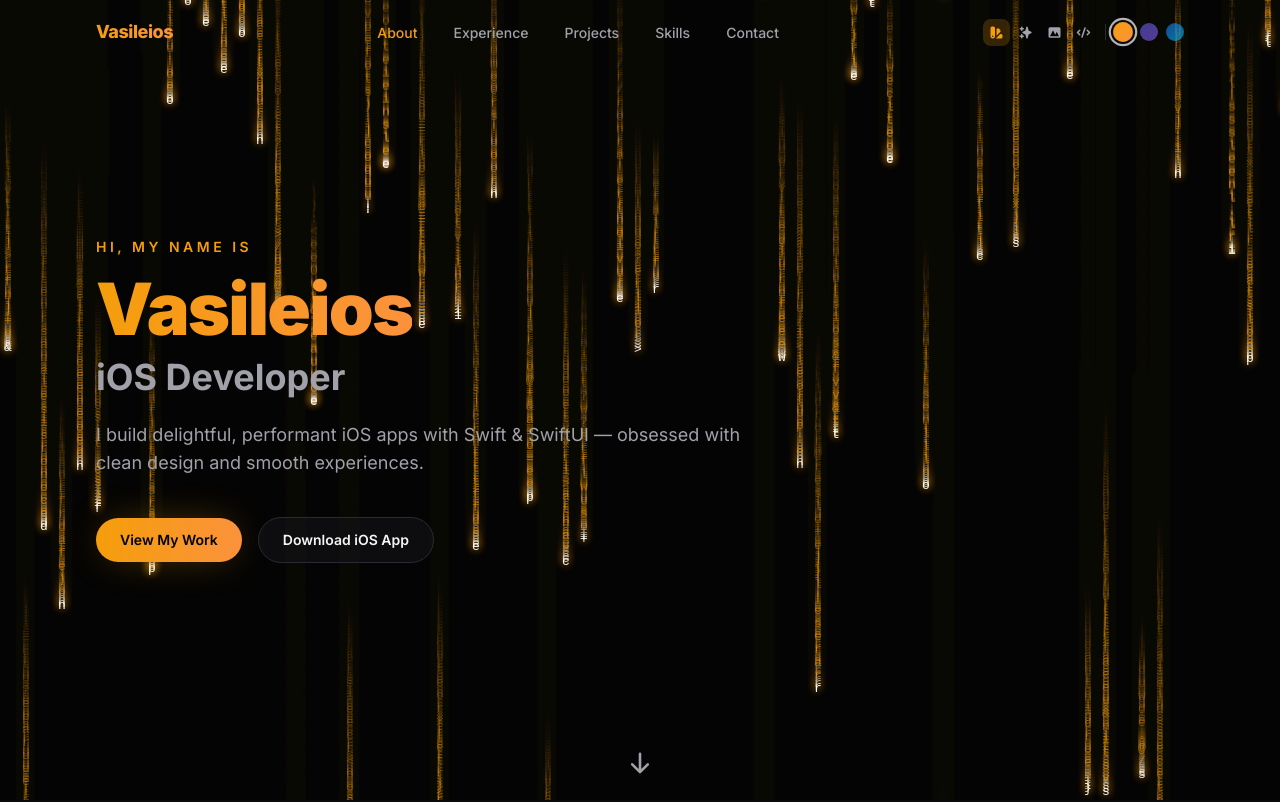
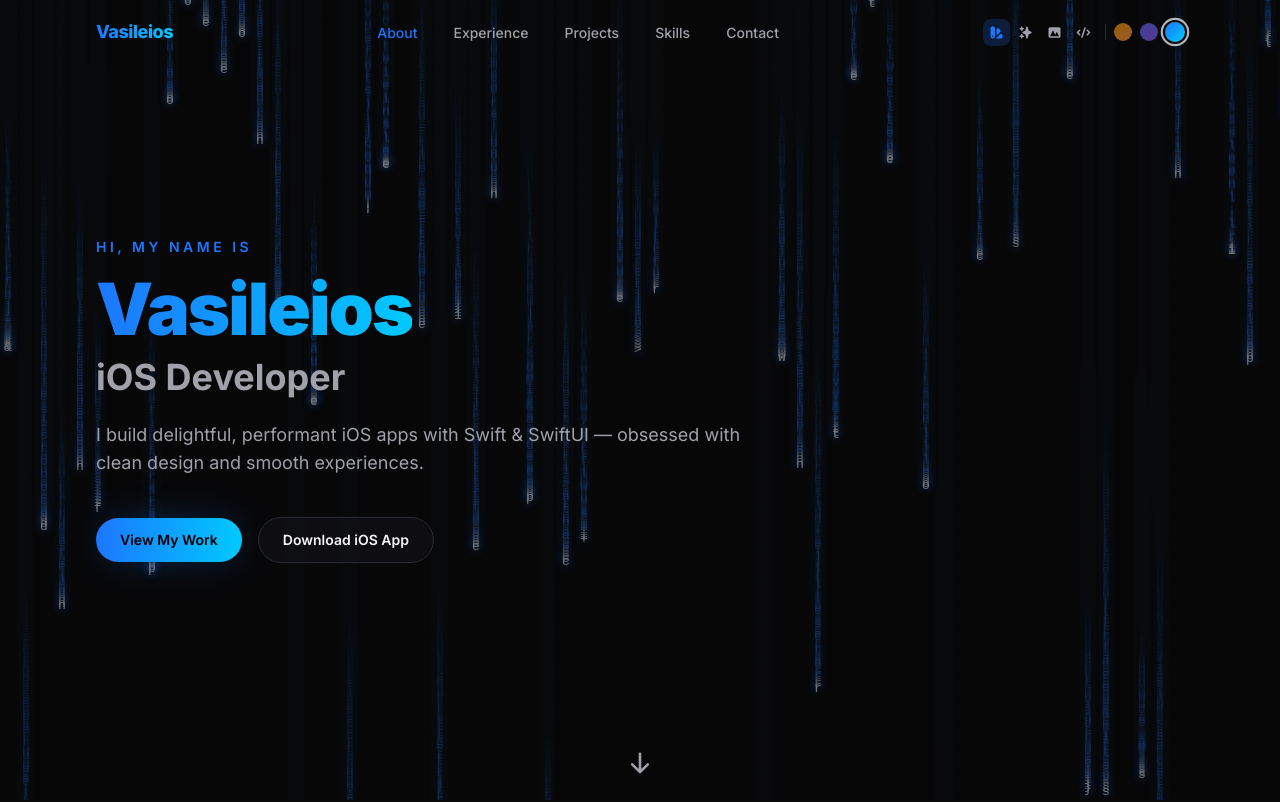
Before and after one commit to YungN3O/Portfolio, a React (Vite) app in the folder Web/: page / in a window 1280 px wide. Shown: the top 802 px of the page. Built offline with nearby package versions, Linux system fonts and the light colour scheme.

Commit message:
UX Bug fixes/Set dewfault to blue

```diff
--- a/Web/src/App.jsx
+++ b/Web/src/App.jsx
@@ -43,6 +43,7 @@ export default function App() {
         <BackgroundProvider>
           <div className="min-h-screen text-body">
             <AnimatedBackground />
+            <div aria-hidden="true" className="pointer-events-none fixed inset-0 bg-bg/55" style={{ zIndex: -5 }} />
             <Navbar />
             <main>
               <Hero />
--- a/Web/src/context/ThemeContext.jsx
+++ b/Web/src/context/ThemeContext.jsx
@@ -33,7 +33,7 @@ export const THEMES = {
 const ThemeContext = createContext(null)
 
 export function ThemeProvider({ children }) {
-  const [theme, setTheme] = useState('amber')
+  const [theme, setTheme] = useState('blue')
 
   useEffect(() => {
     const root = document.documentElement
```
